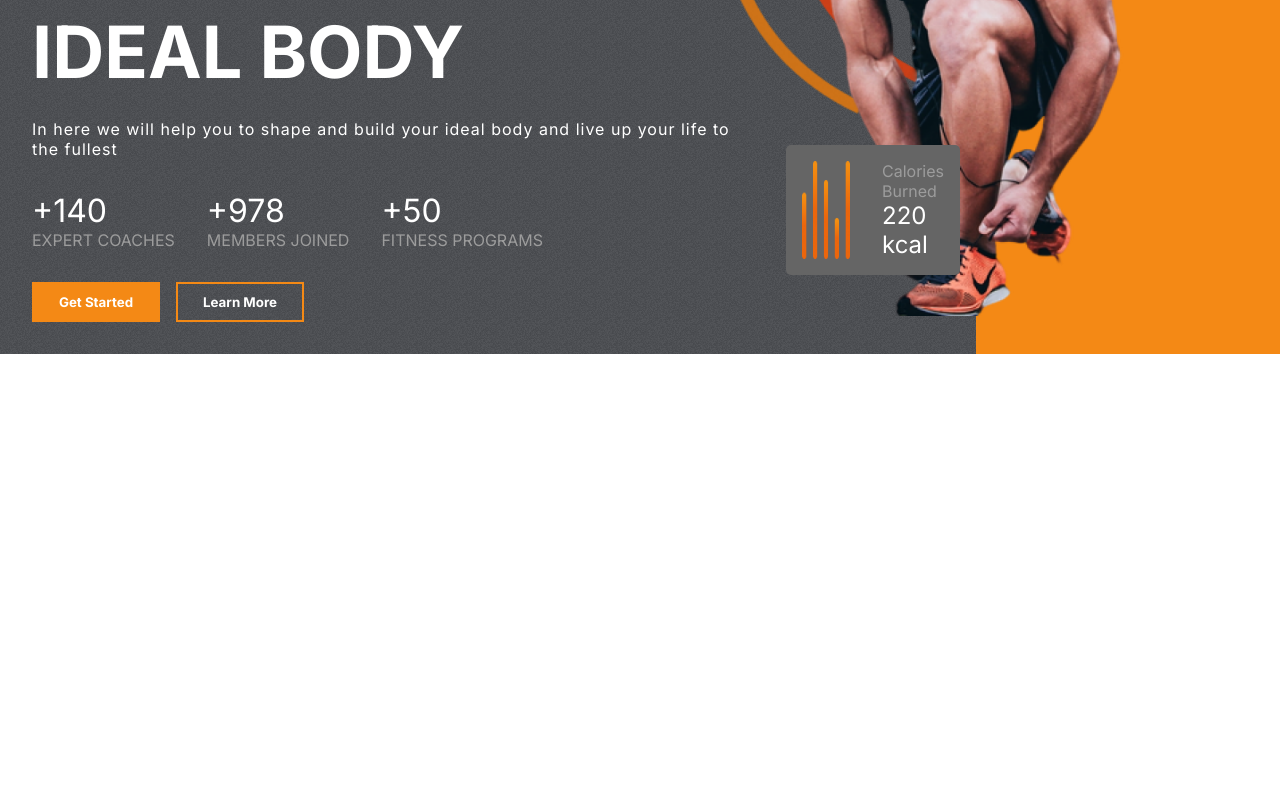
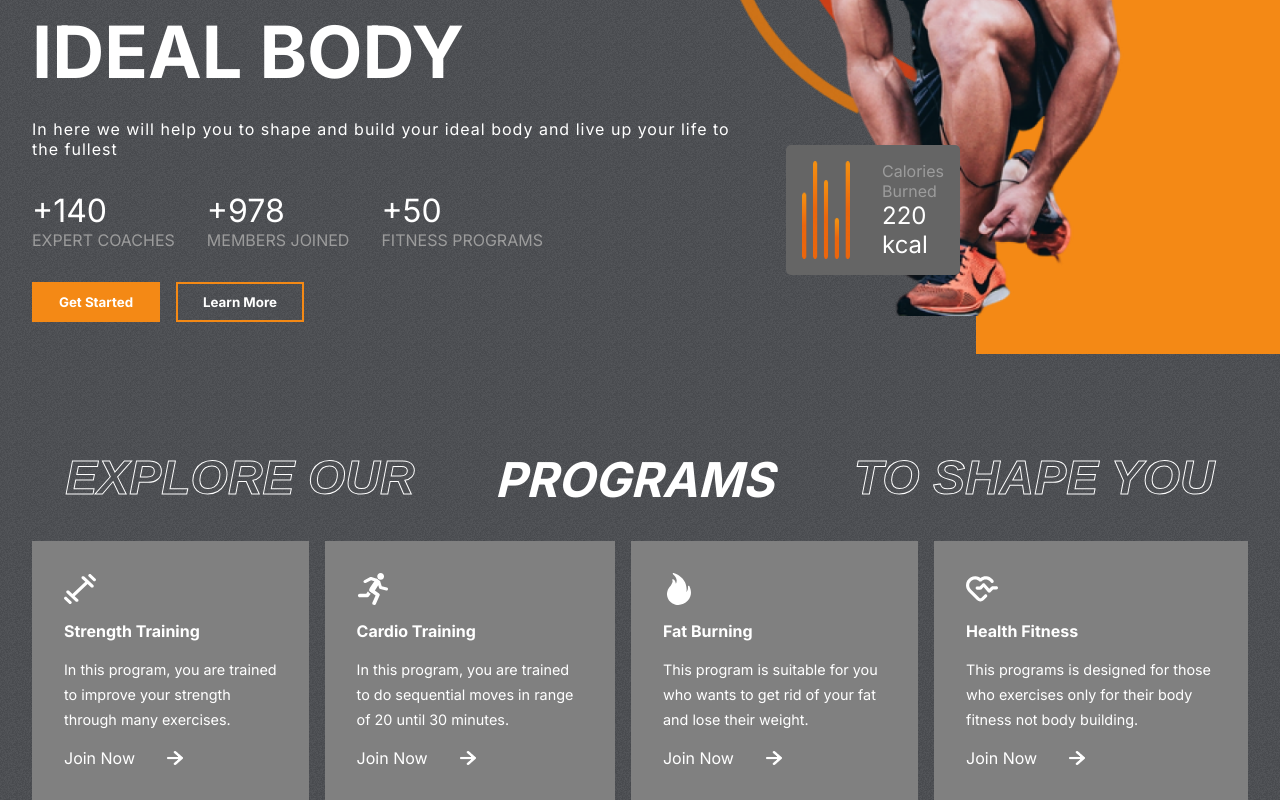
Before and after one commit to sleekcharly/fit-club, a React (Create React App) app: page / in a window 1280 px wide. Shown: the part 367-1167 px from the top of the page. Before the commit the page ends 800 px from the top, so only its background shows below. Built offline with nearby package versions, Linux system fonts and the light colour scheme.

Commit message:
finished setting up program cards

```diff
--- a/src/App.js
+++ b/src/App.js
@@ -1,9 +1,11 @@
 import './App.css';
 import Hero from './components/Hero/Hero';
+import Programs from './components/Programs/Programs';
 function App() {
   return (
     <div className="App">
       <Hero />
+      <Programs />
     </div>
   );
 }
--- /dev/null
+++ b/src/components/Programs/Programs.css
@@ -0,0 +1,63 @@
+.Programs {
+    display: flex;
+    flex-direction: column;
+    gap: 2rem;
+    padding: 0 2rem;
+}
+
+.programs-header {
+    display: flex;
+    gap: 5rem;
+    font-weight: bold;
+    font-size: 3rem;
+    justify-content: center;
+    color: white;
+    text-transform: uppercase;
+    font-style: italic;
+}
+
+.program-categories {
+    display: flex;
+    gap: 1rem;
+}
+
+.category {
+    display: flex;
+    flex-direction: column;
+    background-color: gray;
+    padding: 2rem;
+    gap: 1rem;
+    color: white;
+    justify-content: space-between;
+}
+
+.category>:nth-child(1) {
+    width: 2rem;
+    height: 2rem;
+    fill: white;
+}
+
+.category>:nth-child(2) {
+    font-size: 1rem;
+    font-weight: bold
+}
+
+.category>:nth-child(3) {
+    font-size: 0.9rem;
+    line-height: 25px;
+}
+
+.join-now {
+    display: flex;
+    align-items: center;
+    gap: 2rem;
+}
+
+.join-now>img {
+    width: 1rem;
+}
+
+.category:hover {
+    background: var(--planCard);
+    cursor: pointer;
+}
--- /dev/null
+++ b/src/components/Programs/Programs.jsx
@@ -0,0 +1,35 @@
+import React from 'react';
+import './Programs.css';
+import { programsData } from '../../data/programsData';
+import RightArrow from '../../assets/rightArrow.png';
+
+function Programs() {
+  return (
+    <div className="Programs" id="programs">
+      {/* header */}
+      <div className="programs-header">
+        <span className="stroke-text">Explore our</span>
+        <span>Programs</span>
+        <span className="stroke-text">to shape you</span>
+      </div>
+
+      {/* programs */}
+      <div className="program-categories">
+        {programsData.map((program, i) => (
+          <div className="category" key={i}>
+            {program.image}
+            <span>{program.heading}</span>
+            <span>{program.details}</span>
+
+            <div className="join-now">
+              <span>Join Now</span>
+              <img src={RightArrow} alt="right arrow" />
+            </div>
+          </div>
+        ))}
+      </div>
+    </div>
+  );
+}
+
+export default Programs;
```
